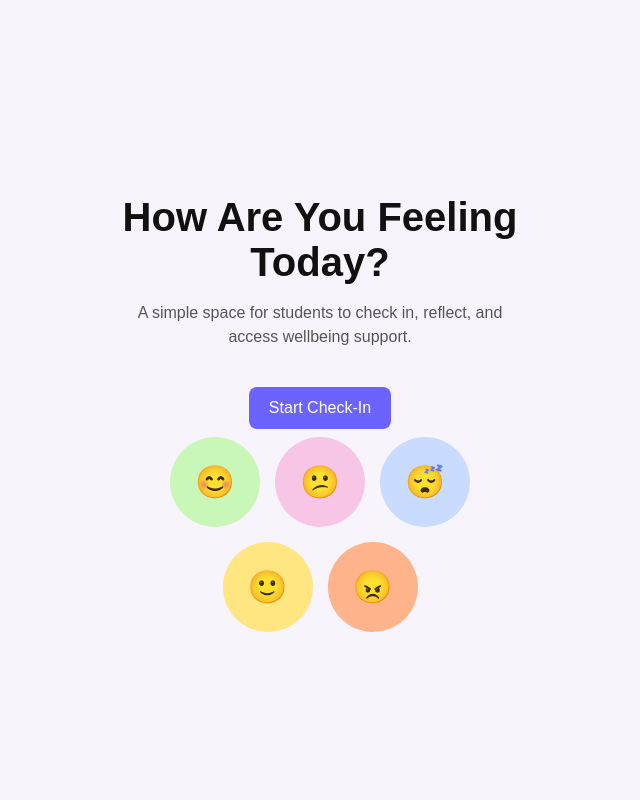
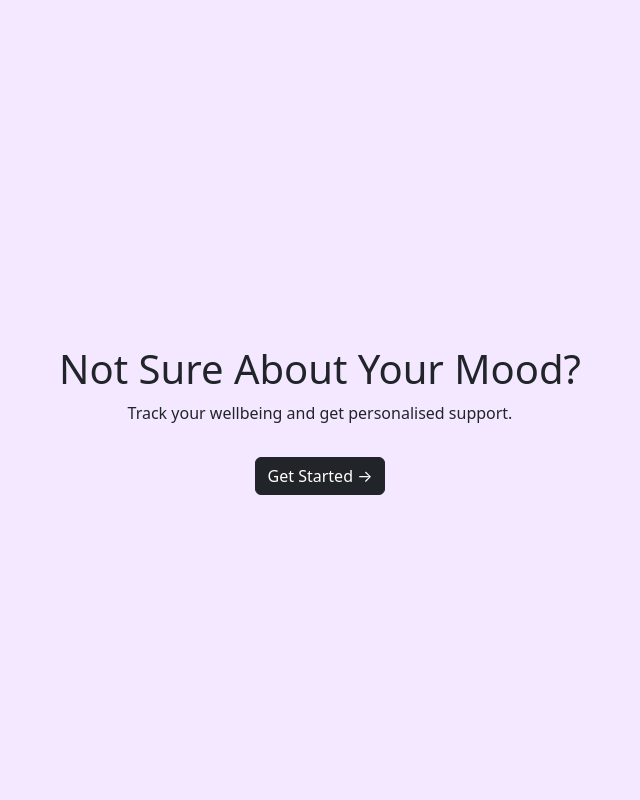
Before and after one commit to Cassanova27/Student_Support_hub, a Flask app: page / in a window 1280 px wide. Shown: the whole page, without its empty margins (320-960 px from the left). Run offline with Flask 3, Linux system fonts and the light colour scheme.

Commit message:
implemeting user authen and routing, and styling home page

```diff
--- a/app.py
+++ b/app.py
@@ -12,9 +12,10 @@ def get_db_connection():
     return conn
 
 @app.route("/")
-def home():
+def index():
+    if "user_id" in session:
+        return redirect(url_for("dashboard"))
     return render_template("index.html")
-
 
 @app.route("/signup", methods=["GET", "POST"])
 def signup():
@@ -42,9 +43,27 @@ def signup():
 
     return render_template("signup.html")
 
+
+@app.route("/login", methods=["GET", "POST"])
+def login():
+    # login logic here
+    return render_template("login.html")
+
+
+@app.route("/dashboard")
+def dashboard():
+    if "user_id" not in session:
+        return redirect(url_for("login"))
+    return render_template("dashboard.html")
+
+
+
 @app.route("/checkin")
 def checkin():
+    if "user_id" not in session:
+        return redirect(url_for("login"))
     return render_template("checkin.html")
+
 
 @app.route("/recommendations", methods=["POST"])
 def recommendations():
--- /dev/null
+++ b/templates/base.html
@@ -0,0 +1,15 @@
+<!DOCTYPE html>
+<html lang="en">
+<head>
+    <meta charset="UTF-8">
+    <title>Student Support Hub</title>
+    <link href="https://cdn.jsdelivr.net/npm/bootstrap@5.3.0/dist/css/bootstrap.min.css" rel="stylesheet">
+</head>
+
+<body style="background-color: #f3e8ff;">
+
+    {% block content %}
+    {% endblock %}
+
+</body>
+</html>
--- a/templates/checkin.html
+++ b/templates/checkin.html
@@ -1,3 +1,9 @@
+{% extends "base.html" %}
+
+{% block content %}
+<h1>Daily Check-In</h1>
+{% endblock %}
+
 <!DOCTYPE html>
 <html lang="en">
 <head>
--- /dev/null
+++ b/templates/dashboard.html
@@ -0,0 +1,6 @@
+{% extends "base.html" %}
+
+{% block content %}
+<h1>Dashboard</h1>
+<p>Your data will go here</p>
+{% endblock %}
--- a/templates/index.html
+++ b/templates/index.html
@@ -7,19 +7,19 @@
     <link rel="stylesheet" href="{{ url_for('static', filename='style.css') }}">
 </head>
 <body>
-    <div class="container">
-        <h1>How Are You Feeling Today?</h1>
-        <p class="subtitle">A simple space for students to check in, reflect, and access wellbeing support.</p>
+ {% extends "base.html" %}
 
-        <a href="/checkin" class="btn">Start Check-In</a>
+{% block content %}
 
-        <div class="mood-icons">
-            <div class="mood green">😊</div>
-            <div class="mood pink">😕</div>
-            <div class="mood blue">😴</div>
-            <div class="mood yellow">🙂</div>
-            <div class="mood orange">😠</div>
-        </div>
-    </div>
+<div class="container text-center mt-5">
+    <h1>Not Sure About Your Mood?</h1>
+    <p>Track your wellbeing and get personalised support.</p>
+
+    <a href="{{ url_for('signup') }}" class="btn btn-dark mt-3">
+        Get Started →
+    </a>
+</div>
+
+{% endblock %}
 </body>
 </html>
```
Also changed, not shown: templates/login.html (+36 -0 lines), templates/signup.html (+32 -12 lines), wellbeing.db.
